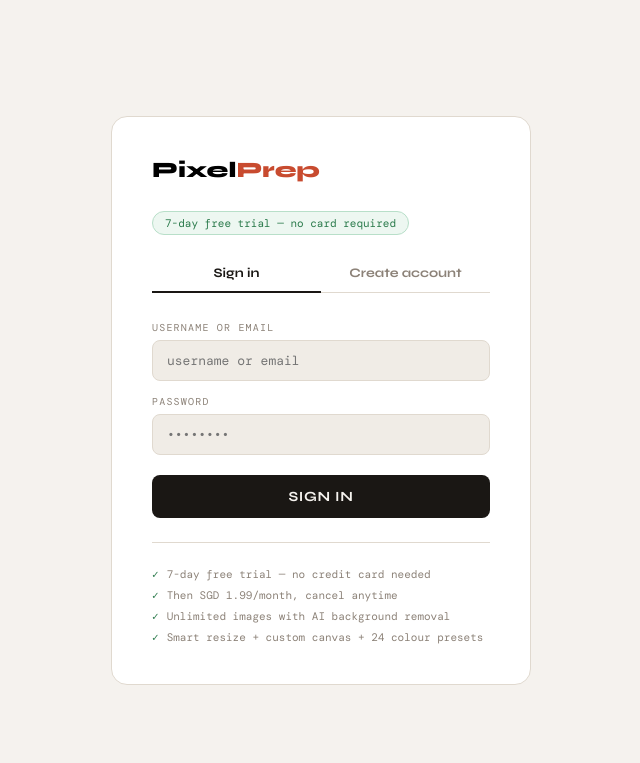
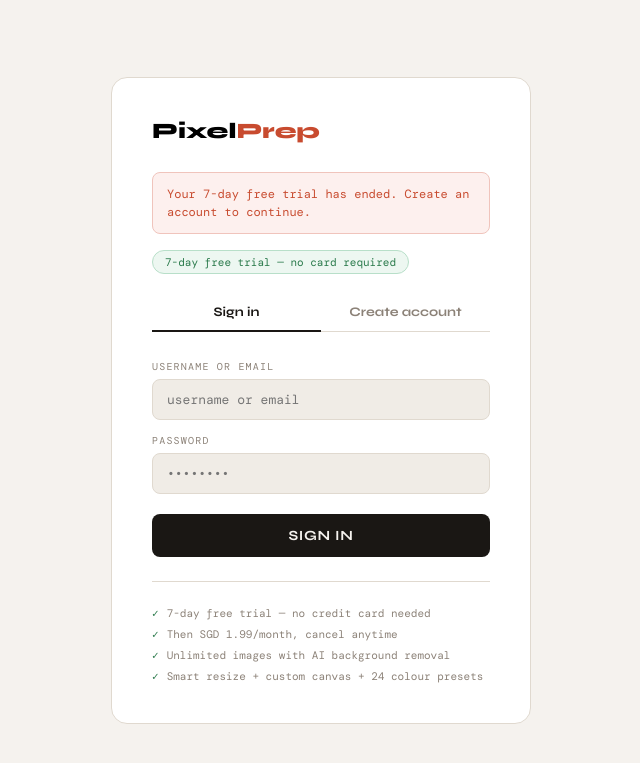
Before and after one commit to arcintscooters-maker/resizeimagepaid, a Flask app: page /login?expired=1 in a window 1280 px wide. Shown: the top 763 px of the page, without its empty margins (319-959 px from the left). Run offline with Flask 3, Linux system fonts and the light colour scheme; some libraries are stand-ins or nearby versions; some web fonts are replaced.

Commit message:
Update login.html

```diff
--- a/templates/login.html
+++ b/templates/login.html
@@ -37,6 +37,11 @@
 <body>
   <div class="card">
     <div class="logo">Pixel<span>Prep</span></div>
+    {% if request.args.get('expired') %}
+    <div style="background:#fdf0ee;border:1px solid #f0c4bc;color:#c84b2f;font-size:12px;padding:12px 14px;border-radius:8px;margin-bottom:16px;line-height:1.5;">
+      Your 7-day free trial has ended. Create an account to continue.
+    </div>
+    {% endif %}
     <div class="trial-badge">7-day free trial — no card required</div>
     <div class="tabs">
       <button class="tab active" onclick="switchTab('login')">Sign in</button>
```
